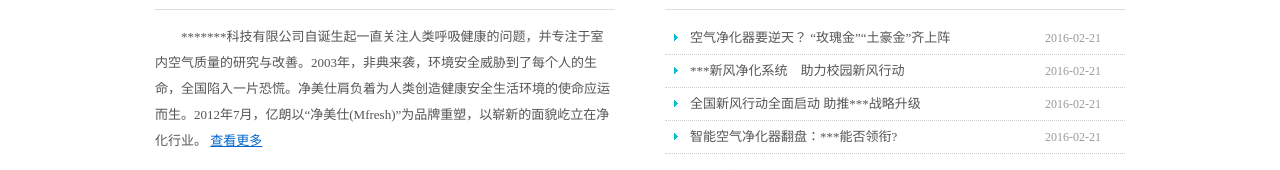
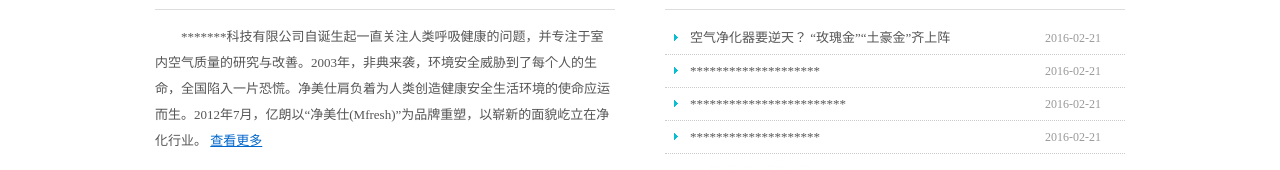
Before and after one commit to zhushenshi/hanghua, a Vue app: page /#/ in a window 1280 px wide. Shown: the part 897-1067 px from the top of the page. Built offline with nearby package versions, Linux system fonts and the light colour scheme.

Commit message:
index.vue

```diff
--- a/src/components/Index.vue
+++ b/src/components/Index.vue
@@ -37,9 +37,9 @@
           <h2 class="title"><a href="#" class="more">more</a>公司动态</h2>
           <ul>
             <li><span>2016-02-21</span><a href="">空气净化器要逆天？ “玫瑰金”“土豪金”齐上阵</a></li>
-            <li><span>2016-02-21</span><a href="">***新风净化系统　助力校园新风行动</a></li>
-            <li><span>2016-02-21</span><a href="">全国新风行动全面启动 助推***战略升级</a></li>
-            <li><span>2016-02-21</span><a href="">智能空气净化器翻盘：***能否领衔?</a></li>
+            <li><span>2016-02-21</span><a href="">********************</a></li>
+            <li><span>2016-02-21</span><a href="">************************</a></li>
+            <li><span>2016-02-21</span><a href="">********************</a></li>
           </ul>
         </div>
       </div>
```
